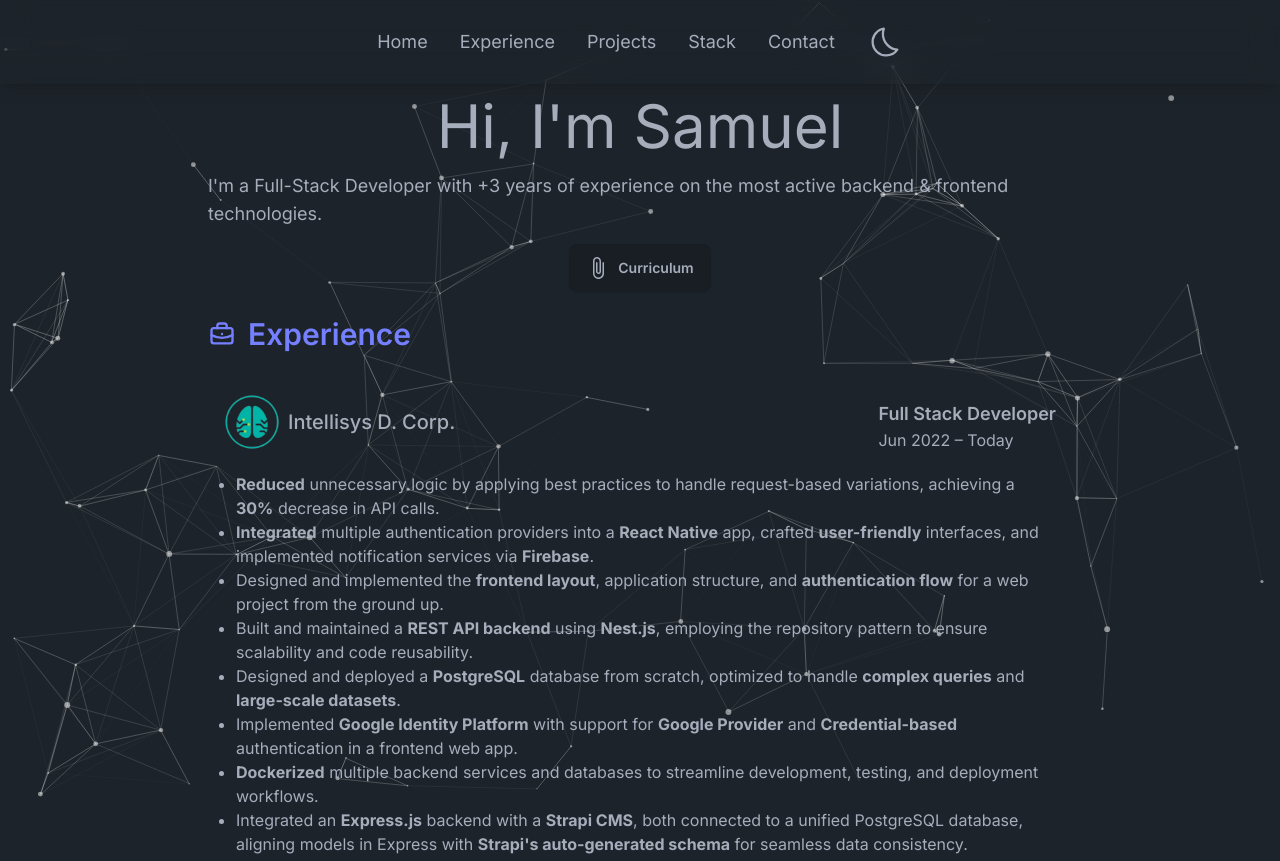
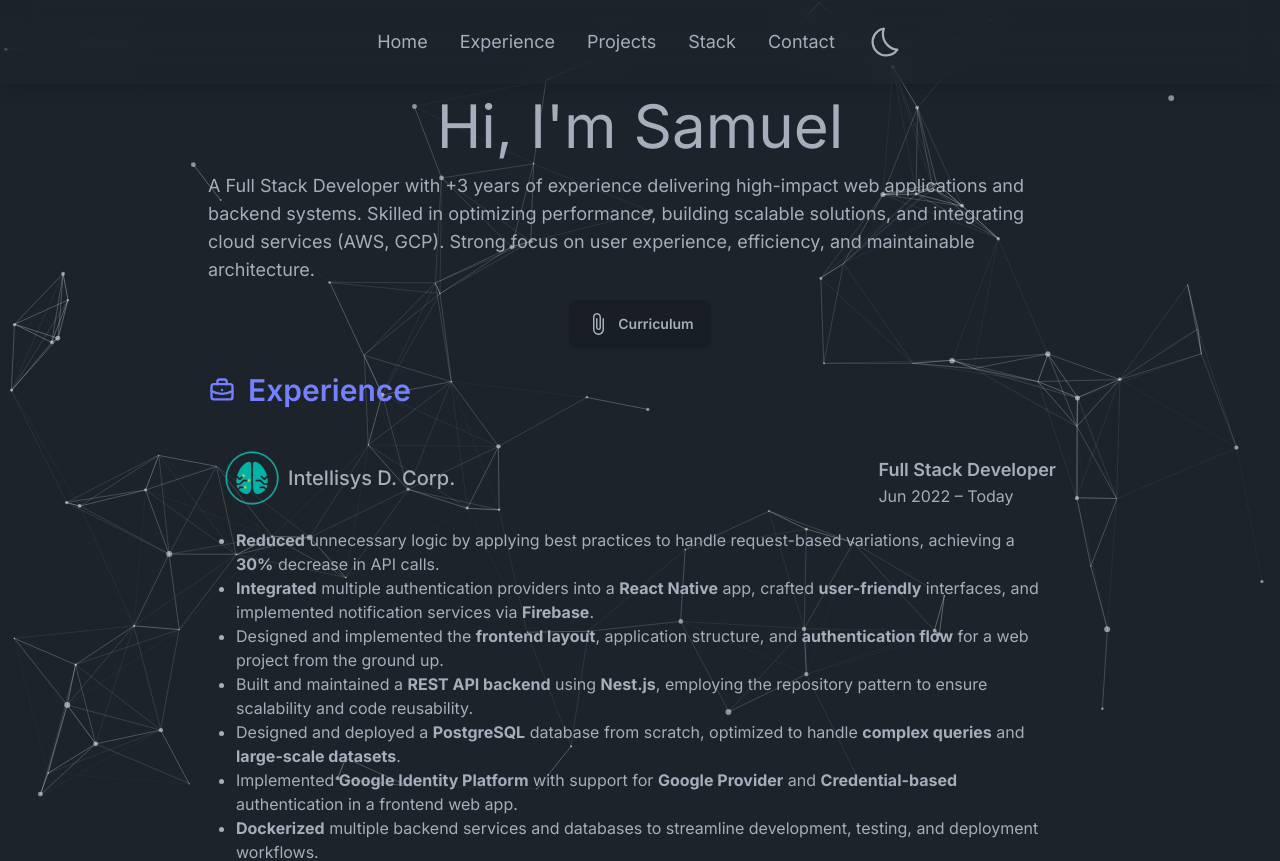
Before and after one commit to XamS9/Samuel-Gomez-Portfolio, an Angular app: page / in a window 1280 px wide. Shown: the top 861 px of the page. Built offline with nearby package versions, Linux system fonts and the light colour scheme.

Commit message:
Description update

```diff
--- a/angular.json
+++ b/angular.json
@@ -101,5 +101,8 @@
         }
       }
     }
+  },
+  "cli": {
+    "analytics": false
   }
 }
--- a/src/app/content/content.component.html
+++ b/src/app/content/content.component.html
@@ -5,8 +5,7 @@
   >
     <h1 class="text-6xl justify-center flex mb-4">Hi, I'm Samuel</h1>
     <p class="text-lg justify-center flex mb-4">
-      I'm a Full-Stack Developer with +3 years of experience on the most
-      active backend & frontend technologies.
+      A Full Stack Developer with +3 years of experience delivering high-impact web applications and backend systems. Skilled in optimizing performance, building scalable solutions, and integrating cloud services (AWS, GCP). Strong focus on user experience, efficiency, and maintainable architecture.
     </p>
     <div class="flex justify-center mb-6">
       <a
```
